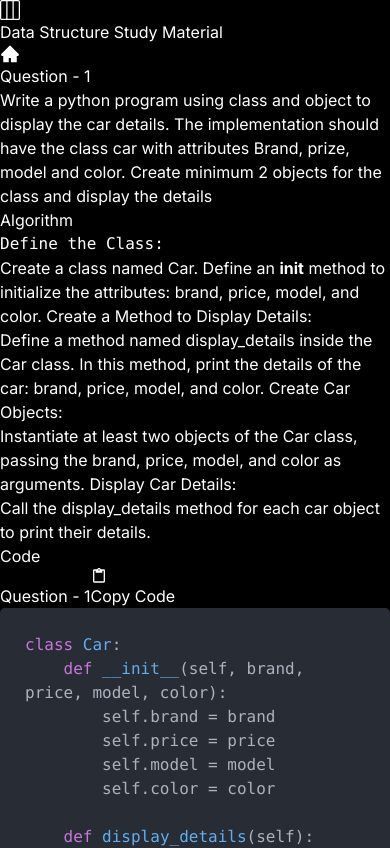
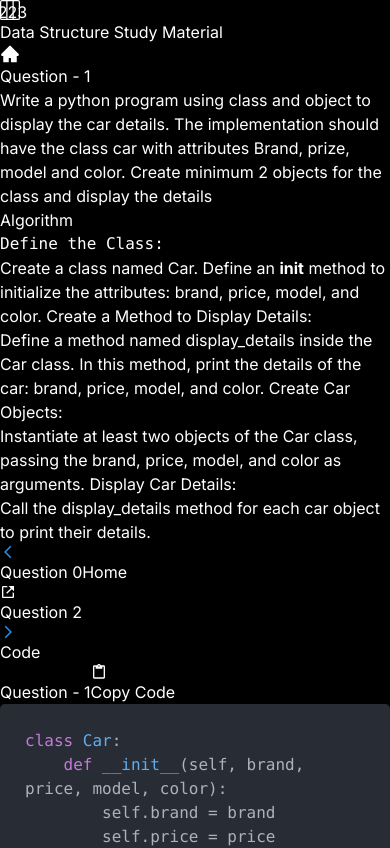
Before and after one commit to ashikpy/dbms, a Next.js app: page /question/1 in a window 390 px wide. Shown: the top 848 px of the page. Built offline with nearby package versions, Linux system fonts and the light colour scheme.

Commit message:
finished 1.1

```diff
--- a/src/app/(components)/Hero.jsx
+++ b/src/app/(components)/Hero.jsx
@@ -5,7 +5,7 @@ import Link from "next/link";
 
 function Hero() {
   return (
-    <div className="container">
+    <div className="container gap-2 sm:grid sm:grid-cols-2 lg:grid-cols-3 xl:grid-cols-4">
       {Object.keys(CodeData).map((key) => (
         <Link href={`/question/${key}`} key={key}>
           <HomeCards
--- a/src/app/(components)/HomeCards.jsx
+++ b/src/app/(components)/HomeCards.jsx
@@ -1,6 +1,6 @@
 function HomeCards({ title, questionNumber }) {
   return (
-    <div className="m-2 rounded-lg border-[1px] border-[#ffffff24] bg-[#25252572] p-3 transition duration-100 hover:border-[#ffffff40]">
+    <div className="m-2 rounded-lg border-[1px] border-[#ffffff24] bg-[#25252572] p-3 transition duration-100 hover:border-[#ffffff40] sm:m-0 sm:h-[12rem]">
       <h1 className="flex items-center gap-2 text-xl font-bold">
         ✨ Question {questionNumber}
       </h1>
--- a/src/app/(components)/Navbar.jsx
+++ b/src/app/(components)/Navbar.jsx
@@ -1,18 +1,61 @@
+"use client";
+
 import { BsLayoutThreeColumns } from "react-icons/bs";
 import { AiFillHome } from "react-icons/ai";
-import React from "react";
+import React, { useState } from "react";
+
+function MobView({ className }) {
+  const questions = Array.from({ length: 23 }, (_, i) => i + 1);
+
+  return (
+    <div
+      className={`sidebar grid grid-cols-3 gap-2 p-5 ${className ? className : ""}`}
+    >
+      {questions.map((q, index) => (
+        <a
+          className="grid items-center rounded-md border-[1.5px] border-dashed border-[#ffffff24] p-2 text-center text-xl font-bold transition duration-200 hover:scale-105 hover:bg-[#ffffff24] hover:text-white"
+          key={index}
+          href={`/question/${q}`}
+        >
+          {q}
+        </a>
+      ))}
+    </div>
+  );
+}
 
 function Navbar() {
   const size = 20;
 
+  const [showMobView, setShowMobView] = useState(false);
+
   return (
-    <nav className="text-bold p-4">
-      <div className="container flex items-center justify-between px-2 text-white">
-        <BsLayoutThreeColumns size={size} />
-        <h1 className="text-lg font-bold">Data Structure Study Material</h1>
-        <AiFillHome size={size} />
-      </div>
-    </nav>
+    <>
+      {<MobView className={showMobView ? "active" : ""} />}
+      <div
+        className={`overlay ${showMobView ? "active" : ""} `}
+        onClick={() => {
+          setShowMobView(false);
+        }}
+      ></div>
+      <nav className="text-bold p-4 lg:p-8">
+        <div className="container flex items-center justify-between px-2 text-white">
+          <BsLayoutThreeColumns
+            size={size}
+            onClick={() => {
+              setShowMobView(!showMobView);
+            }}
+            className="cursor-pointer"
+          />
+          <h1 className="text-lg font-bold sm:text-xl lg:text-2xl">
+            Data Structure Study Material
+          </h1>
+          <a href="/">
+            <AiFillHome size={size} />
+          </a>
+        </div>
+      </nav>
+    </>
   );
 }
 
--- a/src/app/globals.css
+++ b/src/app/globals.css
@@ -51,3 +51,32 @@ html {
 html {
   scrollbar-width: none;
 }
+
+.sidebar {
+  position: absolute;
+  background: black;
+  height: 100vh;
+  width: 75%;
+  left: -75%;
+  transition: all 0.5s ease;
+  z-index: 1;
+}
+
+.sidebar.active {
+  left: 0;
+}
+
+.overlay {
+  position: absolute;
+  background: rgba(0, 0, 0, 0.5);
+  height: 100vh;
+  width: 100%;
+  left: -100%;
+  transition: left 0.3s ease;
+  z-index: 0;
+}
+
+.overlay.active {
+  left: 0;
+  backdrop-filter: blur(5px);
+}
--- a/src/app/page.jsx
+++ b/src/app/page.jsx
@@ -4,7 +4,7 @@ import Hero from "./(components)/Hero";
 
 function page() {
   return (
-    <main>
+    <main className="container mx-auto my-0">
       <Navbar />
       <Hero />
     </main>
--- a/src/app/question/[questionId]/(components)/Hero.jsx
+++ b/src/app/question/[questionId]/(components)/Hero.jsx
@@ -37,21 +37,44 @@ function Hero({ questionId }) {
   };
 
   return (
-    <div className="container mt-5 flex flex-col gap-9 p-2">
+    <div className="container mt-5 flex flex-col gap-9 p-2 xl:flex-row xl:justify-between">
+      <div className="flex max-w-[45vw] flex-col gap-9">
         <span className="flex flex-col gap-2">
-        <h1 id={questionId} className="text-2xl font-black">
+          <h1 id={questionId} className="text-2xl font-black xl:text-3xl">
             Question - {questionId}
           </h1>
           <p>{CodeData[questionId].question}</p>
         </span>
-
         <span className="flex flex-col gap-2">
-        <h3 className="text-xl font-bold">Algorithm</h3>
+          <h3 className="text-xl font-bold xl:text-2xl">Algorithm</h3>
           <ReactMarkdown>{CodeData[questionId].description}</ReactMarkdown>
         </span>
+        <span className="hidden gap-5 xl:flex">
+          <Link
+            href={`/question/${Number(questionId) - 1} `}
+            className={`flex w-max items-center gap-2 rounded-md bg-[#ededed] p-2 px-4 font-bold text-black ${ifFirstPages ? "cursor-not-allowed text-slate-400 line-through" : ""}`}
+          >
+            <FcPrevious />
+            Question {Number(questionId) - 1}
+          </Link>
+          <Link
+            href={`/`}
+            className={`flex w-max items-center gap-2 rounded-md bg-[#ededed] p-2 px-4 font-bold text-black`}
+          >
+            Home
+            <BiLinkExternal />
+          </Link>
+          <Link
+            href={`/question/${Number(questionId) + 1}`}
+            className={`flex w-max items-center gap-2 rounded-md bg-[#ededed] p-2 px-4 font-bold text-black ${ifLastPages ? "cursor-not-allowed text-slate-400 line-through" : ""}`}
+          >
+            Question {Number(questionId) + 1} <FcNext />
+          </Link>
+        </span>
+      </div>
 
       <span className="flex flex-col gap-5">
-        <h3 className="text-xl font-bold">Code</h3>
+        <h3 className="text-xl font-bold xl:text-2xl">Code</h3>
         <div className="flex items-center justify-between text-sm text-white">
           <Link
             href={questionId}
@@ -88,7 +111,7 @@ function Hero({ questionId }) {
         >
           {CodeData[questionId].code}
         </SyntaxHighlighter>
-        <span className="flex justify-around">
+        <span className="flex justify-around xl:hidden">
           <Link
             href={`/question/${Number(questionId) - 1} `}
             className={`flex w-max items-center gap-2 rounded-md bg-[#ededed] p-2 px-4 font-bold text-black ${ifFirstPages ? "cursor-not-allowed text-slate-400 line-through" : ""}`}
```
Also changed, not shown: 1 other file (tests, documents, lock files or other folders). Lines whose indentation alone changed are shown as unchanged.
